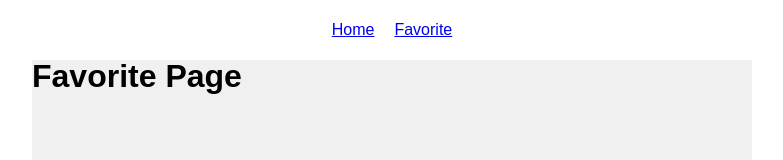
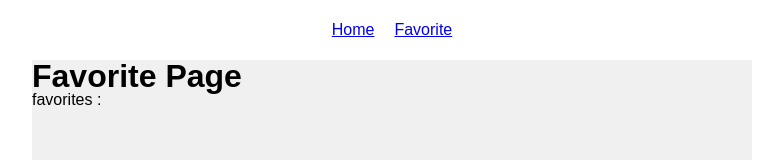
Before and after one commit to naturej/react-study, a React (Create React App) app: page /favorite in a window 1280 px wide. Shown: the top 160 px of the page, without its empty margins (248-1031 px from the left). Built offline with nearby package versions, Linux system fonts and the light colour scheme.

Commit message:
favorite 배열 보여주기

```diff
--- a/src/pages/Favorite.js
+++ b/src/pages/Favorite.js
@@ -1,8 +1,9 @@
 const Favorite = () => {
+  const favorites = localStorage.getItem('favorites');
   return (
     <main>
       <h1>Favorite Page</h1>
-
+      favorites : {favorites}
     </main>
   );
 };
```
